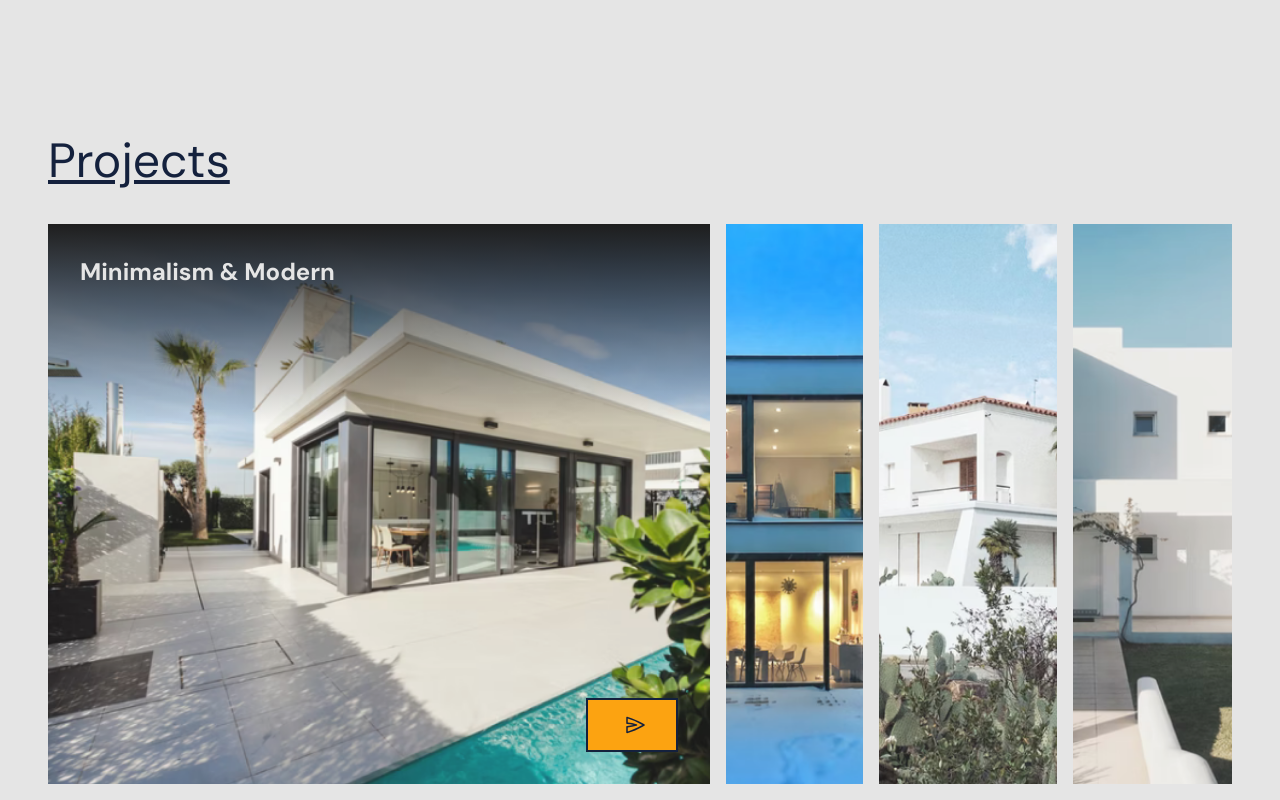
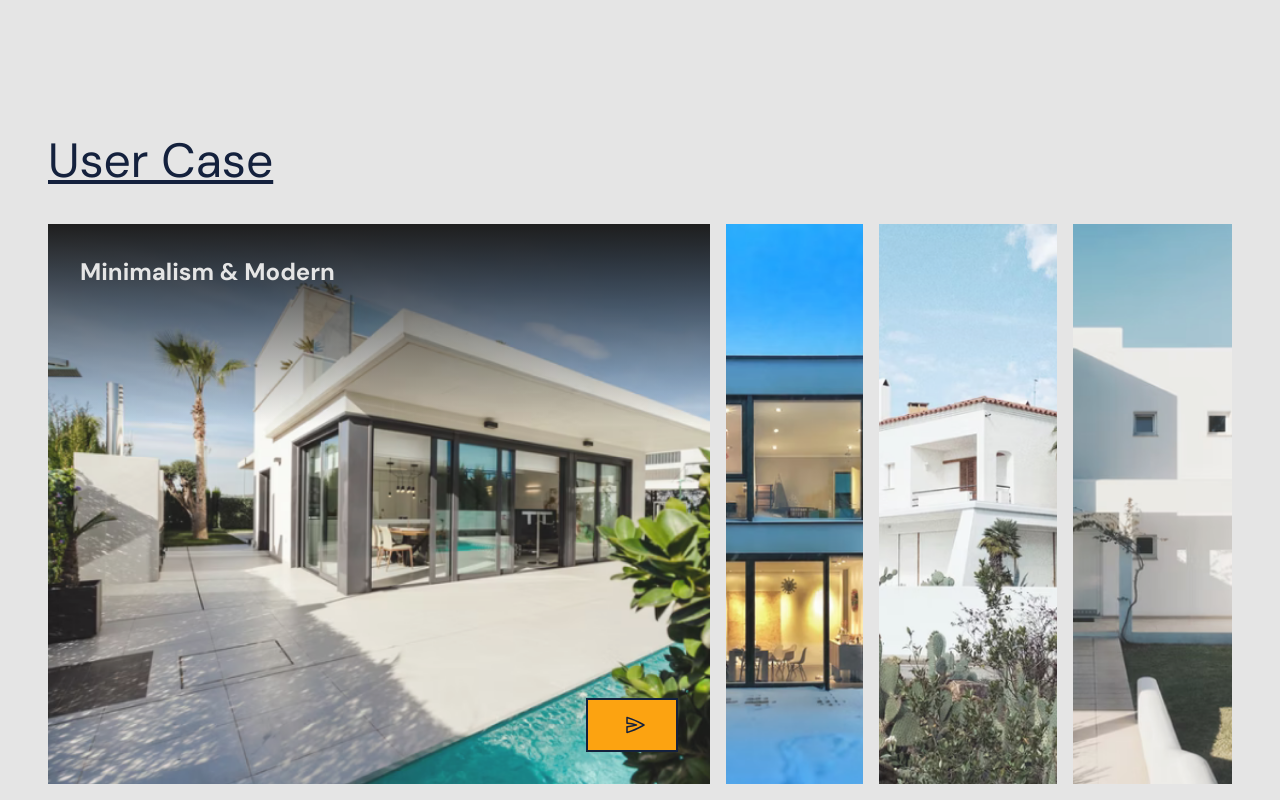
Before and after one commit to buhe/Arx-landing, a Next.js app: page / in a window 1280 px wide. Shown: the part 3100-3900 px from the top of the page. Built offline with nearby package versions, Linux system fonts and the light colour scheme.

Commit message:
"Update project section header to \"User Case\" in index.js file."

```diff
--- a/Components/Projects/index.js
+++ b/Components/Projects/index.js
@@ -38,7 +38,7 @@ export default function Projects() {
   return (
     <div className={style.section_projects} id="projects">
       <h1>
-        <u>Projects</u>
+        <u>User Case</u>
       </h1>
       <div className={style.projects}>
         {appState.objects.map((item, key) => (
```
